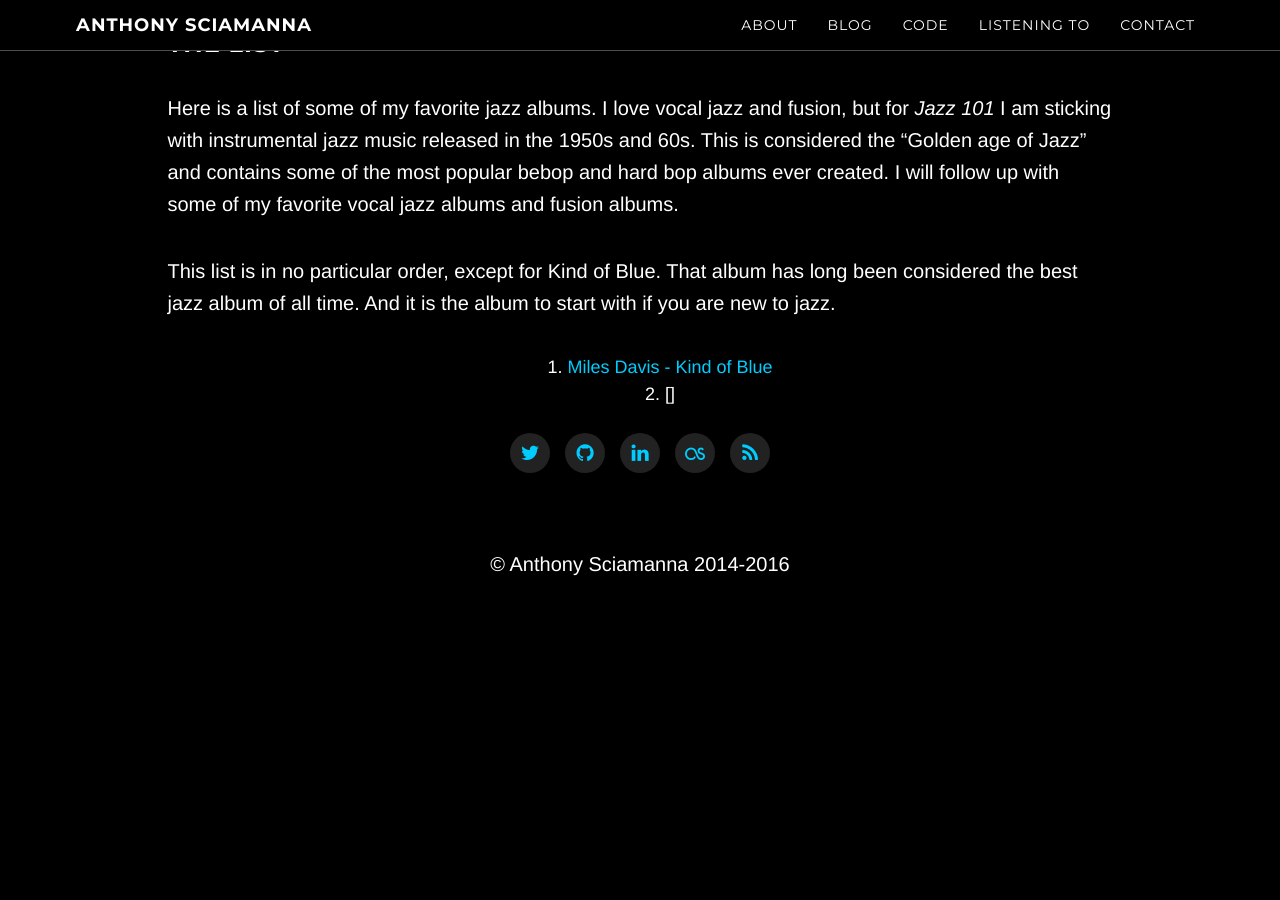
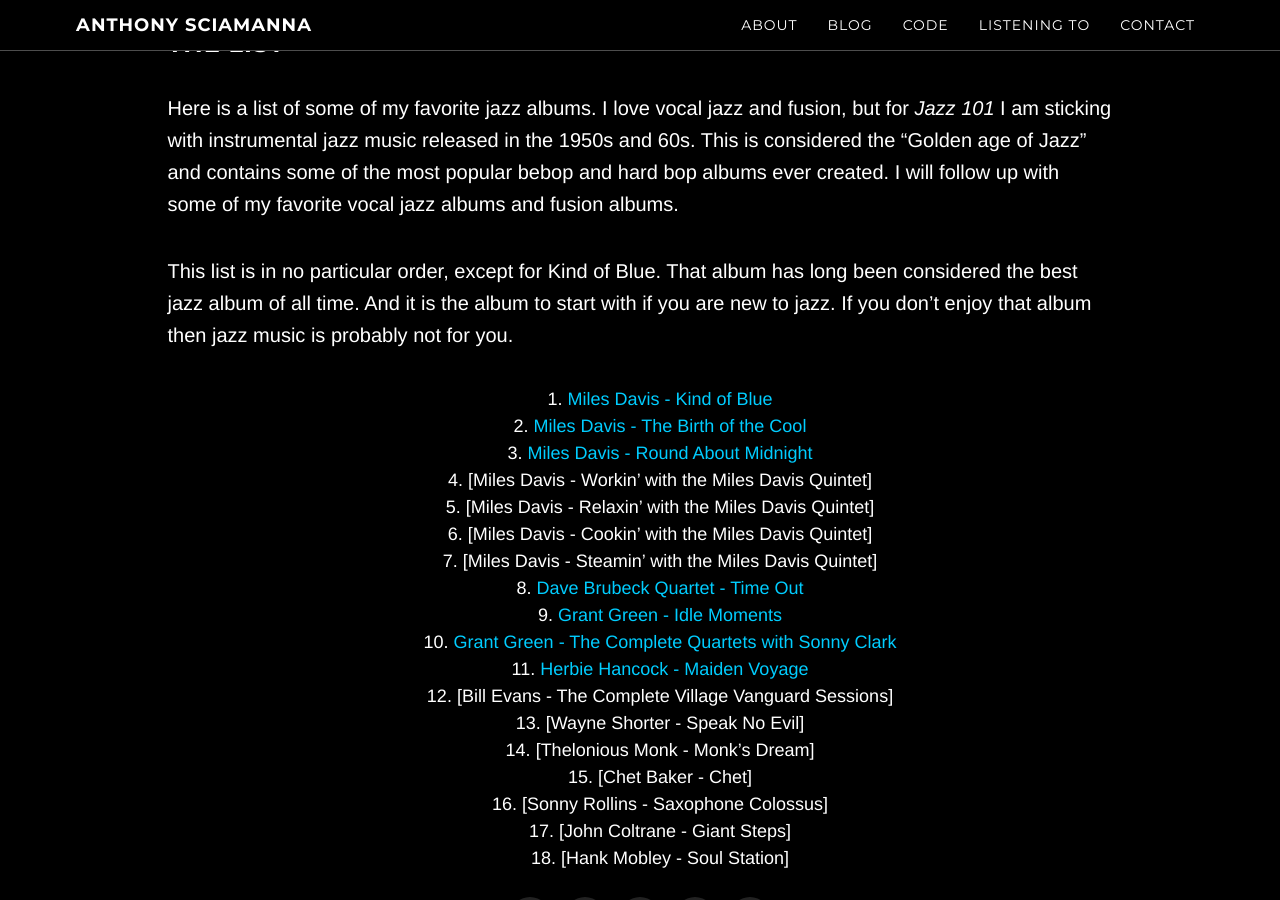
Before and after one commit to asciamanna/asciamanna.github.io, a Jekyll site: the page built from jazz-101.html, in a window 1280 px wide and 900 px high, scrolled down 584 px. Built offline with Jekyll 4.4.1, drawn with Linux system fonts in a browser that asks for light colours; nearby versions of some CDN libraries; before the commit the page ends 1406 px from its top, so only the background shows below that.

Commit message:
jazz 101 updates

```diff
--- a/jazz-101.html
+++ b/jazz-101.html
@@ -19,7 +19,23 @@
 albums and fusion albums.
 
 This list is in no particular order, except for Kind of Blue. That album has long been considered the best jazz album of all time. And it is the album to start with if you
-are new to jazz.
+are new to jazz. If you don't enjoy that album then jazz music is probably not for you.
 
 1. [Miles Davis - Kind of Blue](http://www.allmusic.com/album/kind-of-blue-mw0000191710)
-2. []
+1. [Miles Davis - The Birth of the Cool]()
+1. [Miles Davis - Round About Midnight]()
+1. [Miles Davis - Workin' with the Miles Davis Quintet]
+1. [Miles Davis - Relaxin' with the Miles Davis Quintet]
+1. [Miles Davis - Cookin' with the Miles Davis Quintet]
+1. [Miles Davis - Steamin' with the Miles Davis Quintet]
+1. [Dave Brubeck Quartet - Time Out]()
+1. [Grant Green - Idle Moments]()
+1. [Grant Green - The Complete Quartets with Sonny Clark]()
+1. [Herbie Hancock - Maiden Voyage]()
+1. [Bill Evans - The Complete Village Vanguard Sessions]
+1. [Wayne Shorter - Speak No Evil]
+1. [Thelonious Monk - Monk's Dream]
+1. [Chet Baker - Chet]
+1. [Sonny Rollins - Saxophone Colossus]
+1. [John Coltrane - Giant Steps]
+1. [Hank Mobley - Soul Station]
```
